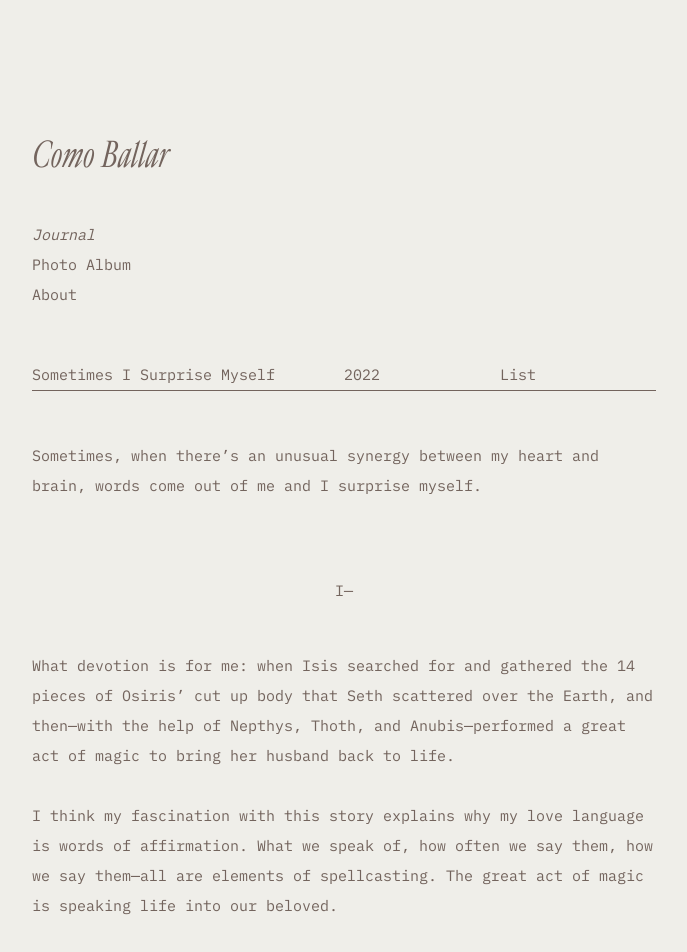
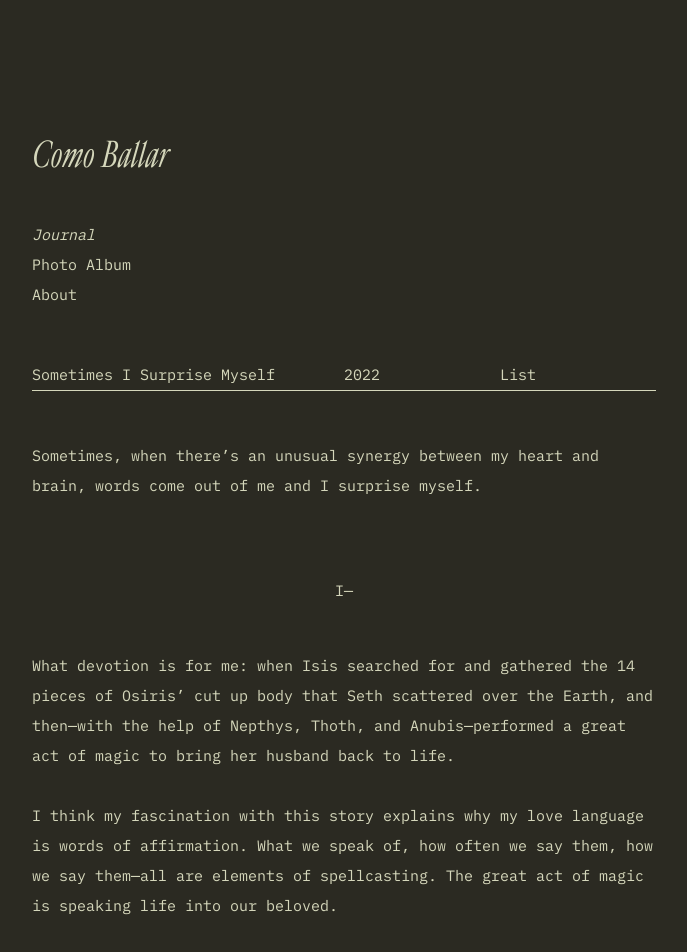
Before and after one commit to comballar/comballar.github.io, a Jekyll site: the page built from _journals/2022-03-11-surprise-myself.md, in a window 1280 px wide. Shown: the top 952 px of the page, without its empty margins (88-775 px from the left). Built offline with Jekyll 4.4.1, drawn with Linux system fonts in a browser that asks for light colours; grey boxes are pictures that could not be loaded.

Commit message:
Update base.scss

```diff
--- a/_sass/base.scss
+++ b/_sass/base.scss
@@ -18,10 +18,10 @@ $font__line-height: 2;
 }
 
 // colors
-$color__black:      #73645D;
-$color__gray:       #73645D;
-$color__beige:      #EFEEE9;
-$color__yellow:     #DCDDC8;
+$color__black:      #D5D7BB;
+$color__gray:       #D5D7BB;
+$color__beige:      #2B2A22;
+$color__yellow:     #B2907C;
 
 @mixin media-query($device) {
   @media screen and (min-width: $device) {
```
